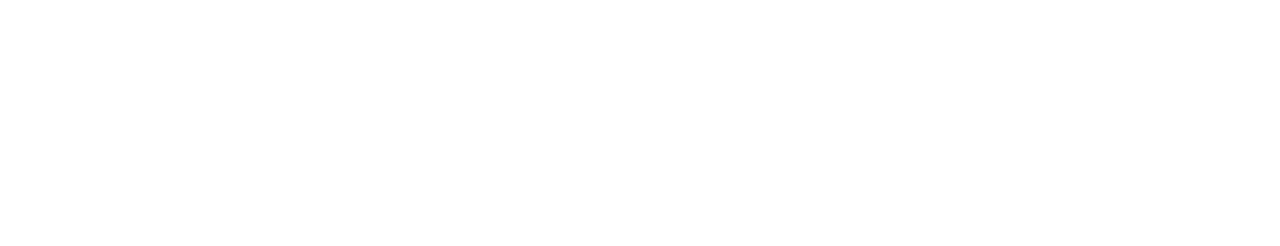
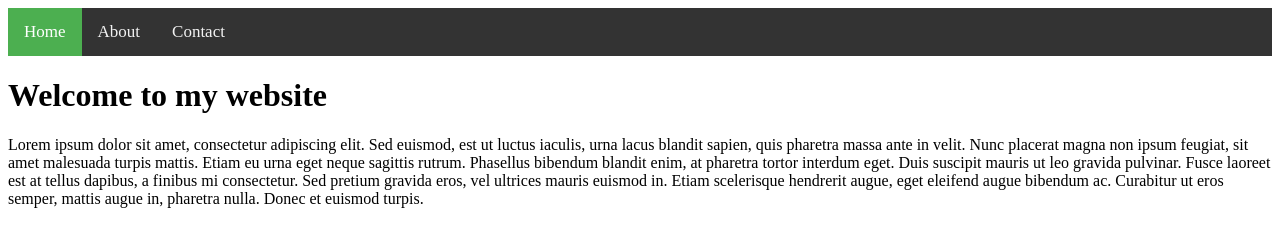
Before and after one commit to djken/org.tbf, a plain HTML site: page index.html in a window 1280 px wide. Drawn offline with Linux system fonts and the light colour scheme.

Commit message:
Index page implemented

```diff
--- a/index.html
+++ b/index.html
@@ -1,12 +1,56 @@
 <!DOCTYPE html>
 <html lang="en">
-<head>
-    <meta charset="UTF-8">
-    <meta http-equiv="X-UA-Compatible" content="IE=edge">
-    <meta name="viewport" content="width=device-width, initial-scale=1.0">
-    <title>Document</title>
-</head>
-<body>
+  <head>
+    <meta charset="UTF-8" />
+    <title>My Website</title>
+    <style>
+      /* Style the navbar */
+      nav {
+        background-color: #333;
+        overflow: hidden;
+      }
 
-</body>
+      /* Style the links in the navbar */
+      nav a {
+        float: left;
+        color: #f2f2f2;
+        text-align: center;
+        padding: 14px 16px;
+        text-decoration: none;
+        font-size: 17px;
+      }
+
+      /* Change the color of links on hover */
+      nav a:hover {
+        background-color: #ddd;
+        color: black;
+      }
+
+      /* Style the "active" element in the navbar */
+      nav .active {
+        background-color: #4caf50;
+        color: white;
+      }
+    </style>
+  </head>
+  <body>
+    <nav>
+      <a href="#" class="active">Home</a>
+      <a href="#">About</a>
+      <a href="#">Contact</a>
+    </nav>
+    <h1>Welcome to my website</h1>
+    <p>
+      Lorem ipsum dolor sit amet, consectetur adipiscing elit. Sed euismod, est
+      ut luctus iaculis, urna lacus blandit sapien, quis pharetra massa ante in
+      velit. Nunc placerat magna non ipsum feugiat, sit amet malesuada turpis
+      mattis. Etiam eu urna eget neque sagittis rutrum. Phasellus bibendum
+      blandit enim, at pharetra tortor interdum eget. Duis suscipit mauris ut
+      leo gravida pulvinar. Fusce laoreet est at tellus dapibus, a finibus mi
+      consectetur. Sed pretium gravida eros, vel ultrices mauris euismod in.
+      Etiam scelerisque hendrerit augue, eget eleifend augue bibendum ac.
+      Curabitur ut eros semper, mattis augue in, pharetra nulla. Donec et
+      euismod turpis.
+    </p>
+  </body>
 </html>
```
